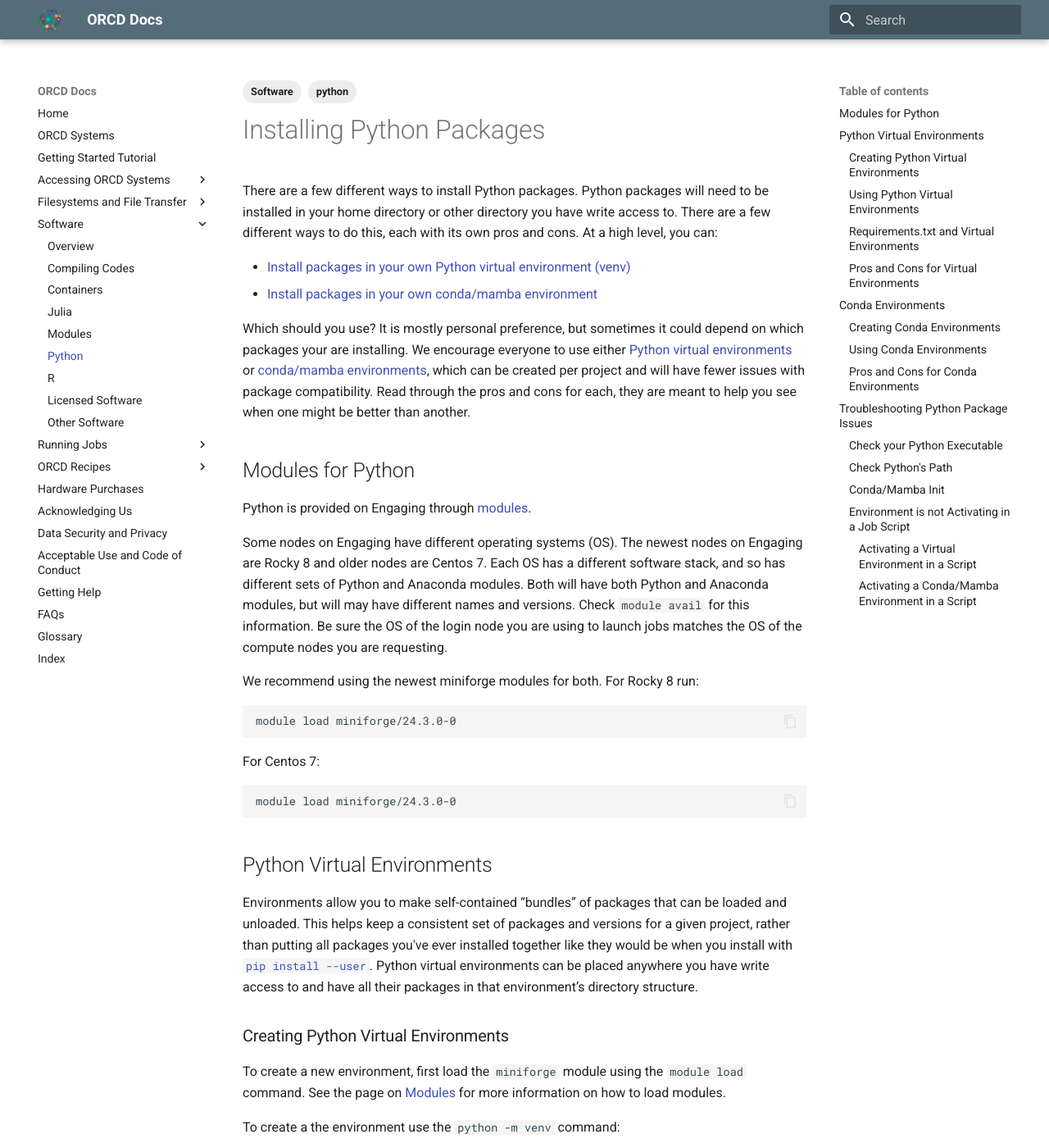
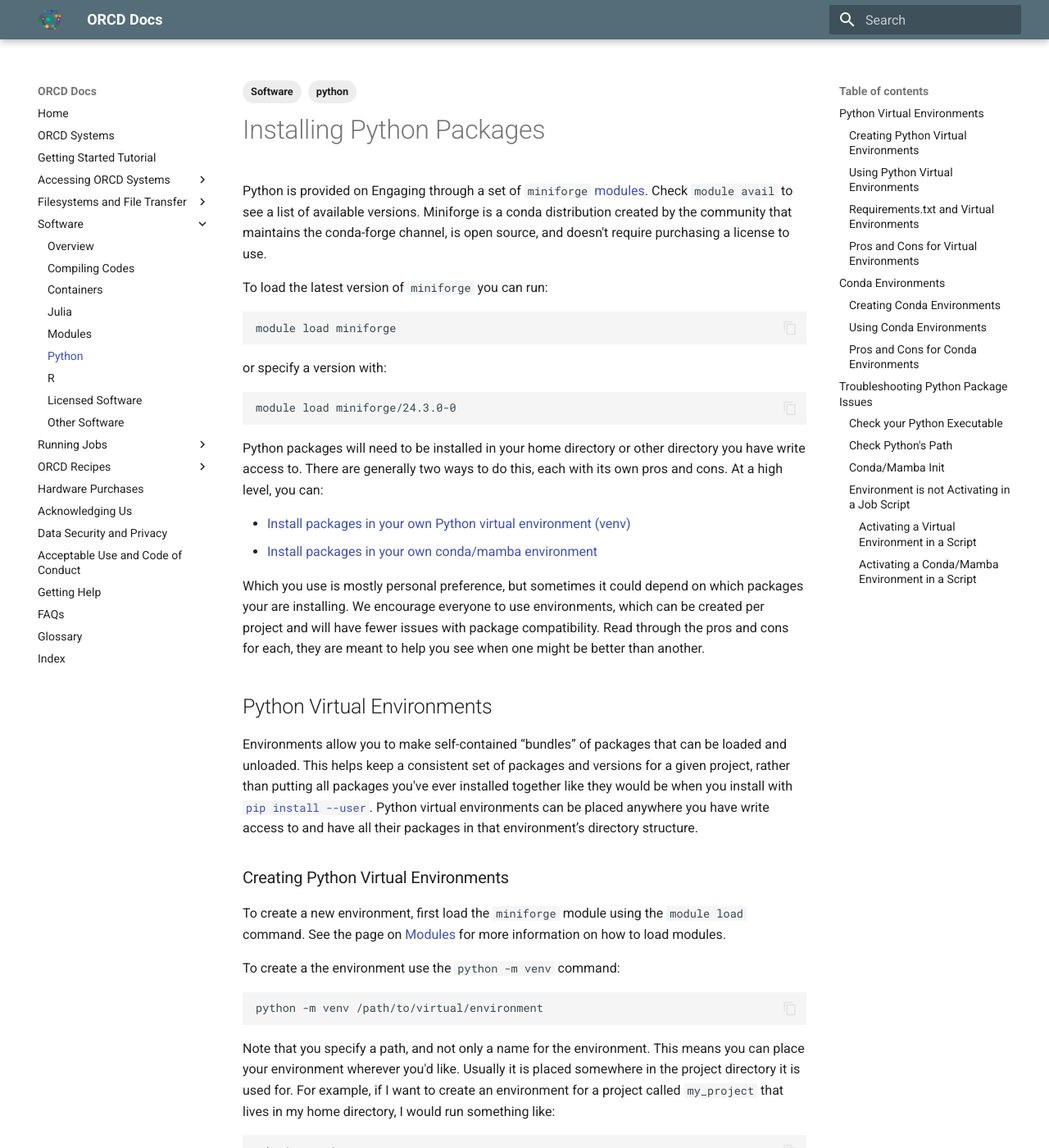
Before and after one commit to mit-orcd/orcd-docs-edit, an MkDocs documentation site: the page built from docs/software/python.md, in a window 1280 px wide and 1400 px high. Shown: the whole window at 82% size. Built offline with MkDocs 1.6.1 and Material for MkDocs 9.7.7, drawn with Linux system fonts in a browser that asks for light colours.

Commit message:
update module info

````diff
--- a/docs/software/python.md
+++ b/docs/software/python.md
@@ -5,31 +5,26 @@ tags:
 ---
 # Installing Python Packages
 
-There are a few different ways to install Python packages. Python packages will need to be installed in your home directory or other directory you have write access to. There are a few different ways to do this, each with its own pros and cons. At a high level, you can:
+Python is provided on Engaging through a set of `miniforge` [modules](modules.md). Check `module avail` to see a list of available versions. Miniforge is a conda distribution created by the community that maintains the conda-forge channel, is open source, and doesn't require purchasing a license to use.
 
-- [Install packages in your own Python virtual environment (venv)](#python-virtual-environments)
-- [Install packages in your own conda/mamba environment](#conda-environments)
+To load the latest version of `miniforge` you can run:
 
-Which should you use? It is mostly personal preference, but sometimes it could depend on which packages your are installing. We  encourage everyone to use either [Python virtual environments](#python-virtual-environments) or [conda/mamba environments](#conda-environments), which can be created per project and will have fewer issues with package compatibility. Read through the pros and cons for each, they are meant to help you see when one might be better than another.
+```bash
+module load miniforge
+```
 
-## Modules for Python
-
-Python is provided on Engaging through [modules](modules.md).
-
-
-Some nodes on Engaging have different operating systems (OS). The newest nodes on Engaging are Rocky 8 and older nodes are Centos 7. Each OS has a different software stack, and so has different sets of Python and Anaconda modules. Both will have both Python and Anaconda modules, but will may have different names and versions. Check `module avail` for this information. Be sure the OS of the login node you are using to launch jobs matches the OS of the compute nodes you are requesting.
-
-We recommend using the newest miniforge modules for both. For Rocky 8 run:
+or specify a version with:
 
 ```bash
 module load miniforge/24.3.0-0
 ```
 
-For Centos 7:
+Python packages will need to be installed in your home directory or other directory you have write access to. There are generally two ways to do this, each with its own pros and cons. At a high level, you can:
 
-```bash
-module load miniforge/24.3.0-0
-```
+- [Install packages in your own Python virtual environment (venv)](#python-virtual-environments)
+- [Install packages in your own conda/mamba environment](#conda-environments)
+
+Which you use is mostly personal preference, but sometimes it could depend on which packages your are installing. We encourage everyone to use environments, which can be created per project and will have fewer issues with package compatibility. Read through the pros and cons for each, they are meant to help you see when one might be better than another.
 
 ## Python Virtual Environments
 
````
